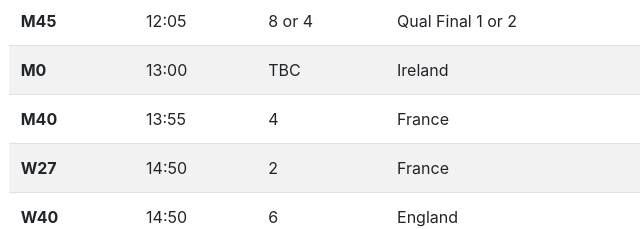
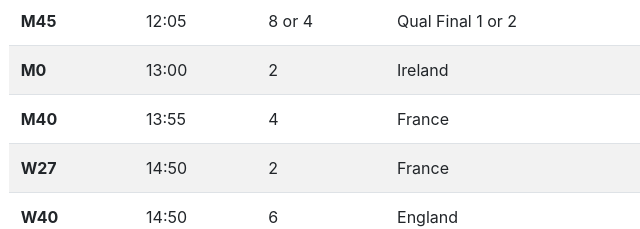
Before and after one commit to brian-codes/scotouch, a plain HTML site: page index.html in a window 1280 px wide. Shown: the part 459-688 px from the top of the page, 113-753 px from the left. Drawn offline with nearby package versions, Linux system fonts and the light colour scheme.

Commit message:
add field no

```diff
--- a/index.html
+++ b/index.html
@@ -264,7 +264,7 @@
                                     <tr class="M0">
                                         <th scope="row">M0</th>
                                         <td>13:00</td>
-                                        <td>TBC</td>
+                                        <td>2</td>
                                         <td>Ireland</td>
                                         <td><a href="https://www.youtube.com/watch?v=aHe3Kma7A50">Watch</a></td>
                                     </tr>
```
